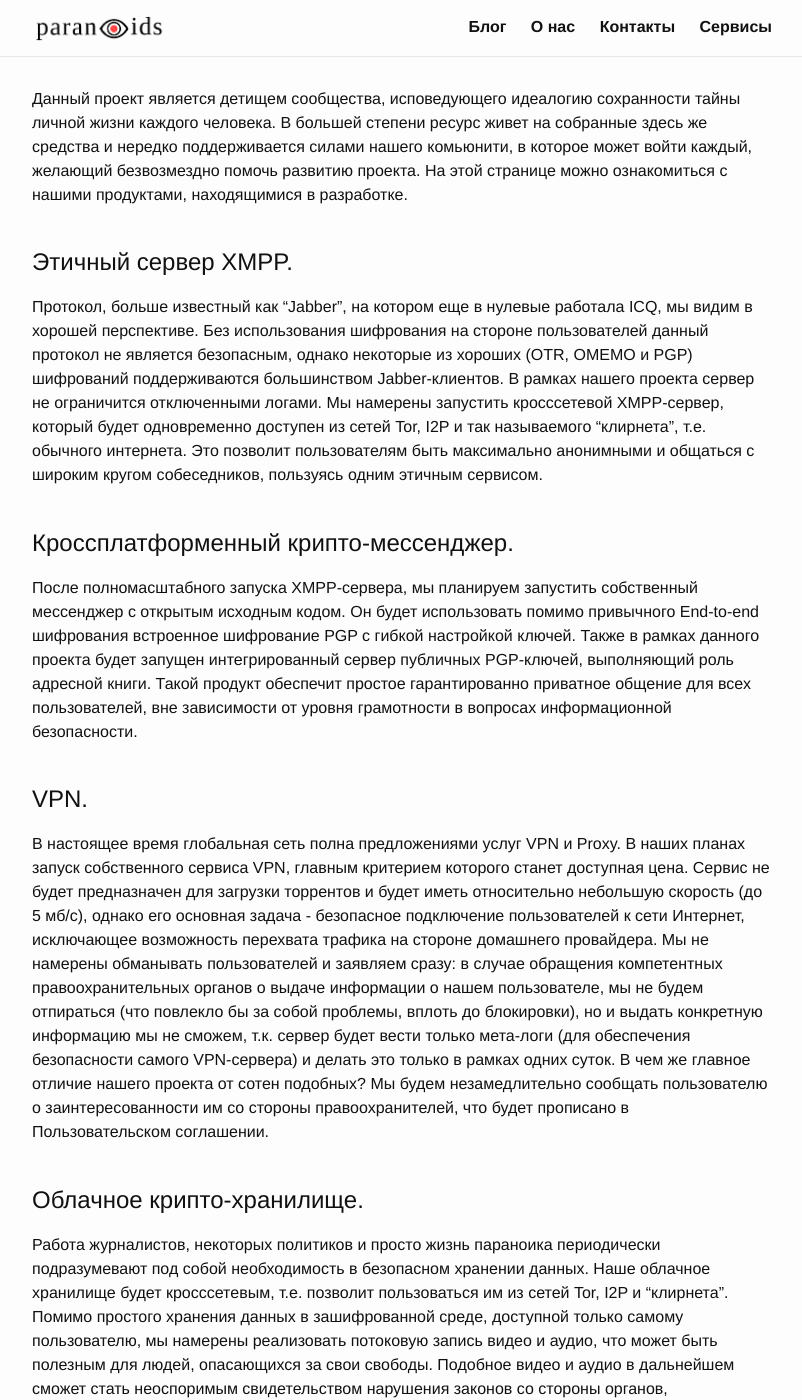
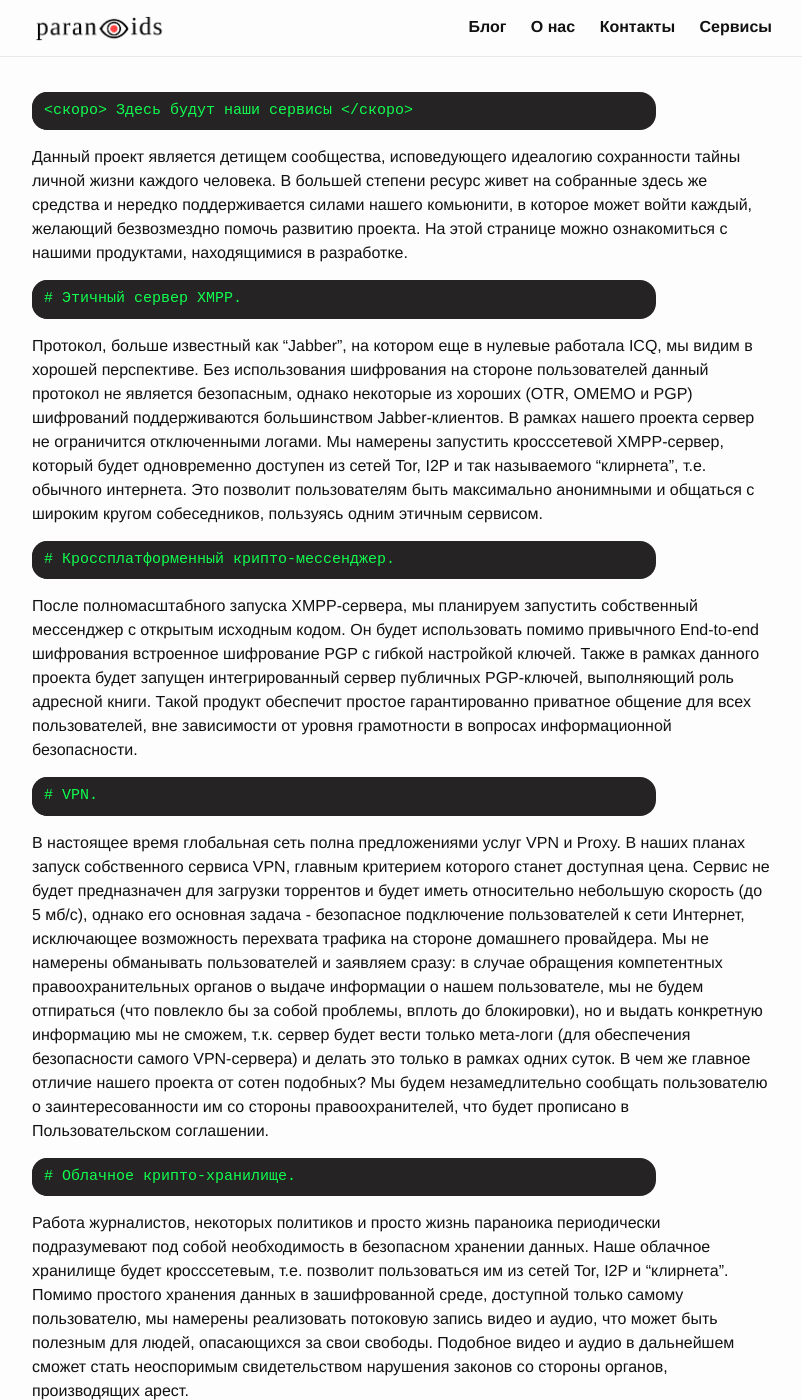
Before and after one commit to 2b7E1n6D0e5R7/2b7E1n6D0e5R7.github.io, a Jekyll site: the page built from _pages/services.md, in a window 1280 px wide and 1400 px high. Shown: the whole window, without its empty margins (238-1040 px from the left). Built offline with Jekyll 4.4.1, drawn with Linux system fonts in a browser that asks for light colours.

Commit message:
Update services.md

````diff
--- a/_pages/services.md
+++ b/_pages/services.md
@@ -3,23 +3,26 @@ layout: default
 title: Сервисы
 permalink: /services/
 ---
+```
+<скоро> Здесь будут наши сервисы </скоро>
+```
 
 Данный проект является детищем сообщества, исповедующего идеалогию сохранности тайны личной жизни каждого человека. В большей степени ресурс живет на собранные здесь же средства и нередко поддерживается силами нашего комьюнити, в которое может войти каждый, желающий безвозмездно помочь развитию проекта. На этой странице можно ознакомиться с нашими продуктами, находящимися в разработке.
-
-## Этичный сервер XMPP.
-
+```
+# Этичный сервер XMPP.
+```
 Протокол, больше известный как "Jabber", на котором еще в нулевые работала ICQ, мы видим в хорошей перспективе. Без использования шифрования на стороне пользователей данный протокол не является безопасным, однако некоторые из хороших (OTR, OMEMO и PGP) шифрований поддерживаются большинством Jabber-клиентов. В рамках нашего проекта сервер не ограничится отключенными логами. Мы намерены запустить кросссетевой XMPP-сервер, который будет одновременно доступен из сетей Tor, I2P и так называемого "клирнета", т.е. обычного интернета. Это позволит пользователям быть максимально анонимными и общаться с широким кругом собеседников, пользуясь одним этичным сервисом.
-
-## Кроссплатформенный крипто-мессенджер.
-
+```
+# Кроссплатформенный крипто-мессенджер.
+ ```
 После полномасштабного запуска XMPP-сервера, мы планируем запустить собственный мессенджер с открытым исходным кодом. Он будет использовать помимо привычного End-to-end шифрования встроенное шифрование PGP с гибкой настройкой ключей. Также в рамках данного проекта будет запущен интегрированный сервер публичных PGP-ключей, выполняющий роль адресной книги. Такой продукт обеспечит простое гарантированно приватное общение для всех пользователей, вне зависимости от уровня грамотности в вопросах информационной безопасности.
-
-## VPN.
-
+```
+# VPN.
+```
 В настоящее время глобальная сеть полна предложениями услуг VPN и Proxy. В наших планах запуск собственного сервиса VPN, главным критерием которого станет доступная цена. Сервис не будет предназначен для загрузки торрентов и будет иметь относительно небольшую скорость (до 5 мб/с), однако его основная задача - безопасное подключение пользователей к сети Интернет, исключающее возможность перехвата трафика на стороне домашнего провайдера. Мы не намерены обманывать пользователей и заявляем сразу: в случае обращения компетентных правоохранительных органов о выдаче информации о нашем пользователе, мы не будем отпираться (что повлекло бы за собой проблемы, вплоть до блокировки), но и выдать конкретную информацию мы не сможем, т.к. сервер будет вести только мета-логи (для обеспечения безопасности самого VPN-сервера) и делать это только в рамках одних суток. В чем же главное отличие нашего проекта от сотен подобных? Мы будем незамедлительно сообщать пользователю о заинтересованности им со стороны правоохранителей, что будет прописано в Пользовательском соглашении.
-
-## Облачное крипто-хранилище.
-
+```
+# Облачное крипто-хранилище.
+```
 Работа журналистов, некоторых политиков и просто жизнь параноика периодически подразумевают под собой необходимость в безопасном хранении данных. Наше облачное хранилище будет кросссетевым, т.е. позволит пользоваться им из сетей Tor, I2P и "клирнета". Помимо простого хранения данных в зашифрованной среде, доступной только самому пользователю, мы намерены реализовать потоковую запись видео и аудио, что может быть полезным для людей, опасающихся за свои свободы. Подобное видео и аудио в дальнейшем сможет стать неоспоримым свидетельством нарушения законов со стороны органов, производящих арест.
 
 Естественно, для использования данных сервисов не понадобятся номер телефона, фото с паспортом и прочее в таком духе. Наша цель - свободное общество. Мы не оправдываем преступность, не занимаемся ей и никому не советуем. Однако мы выступаем категорически против ущемления человеческих свобод под предлогом обеспечения всеобщей безопасности.
````
